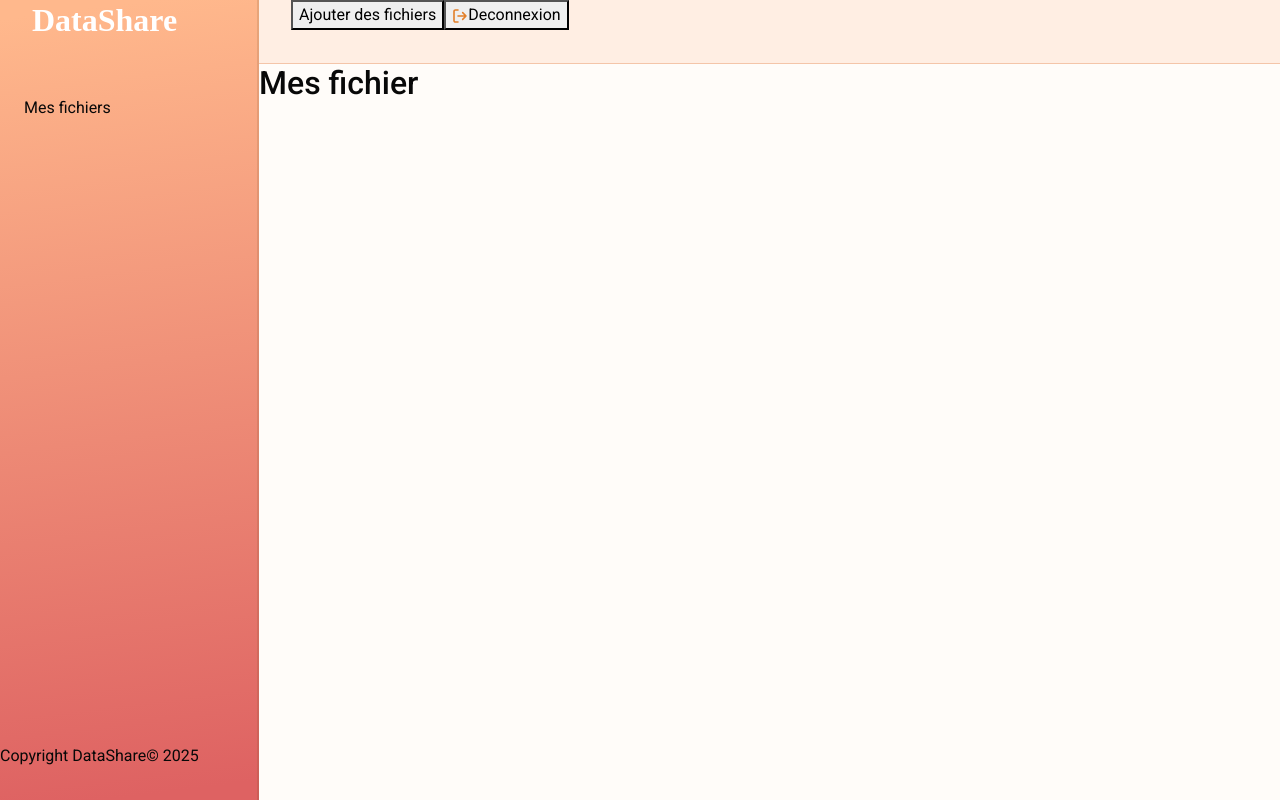
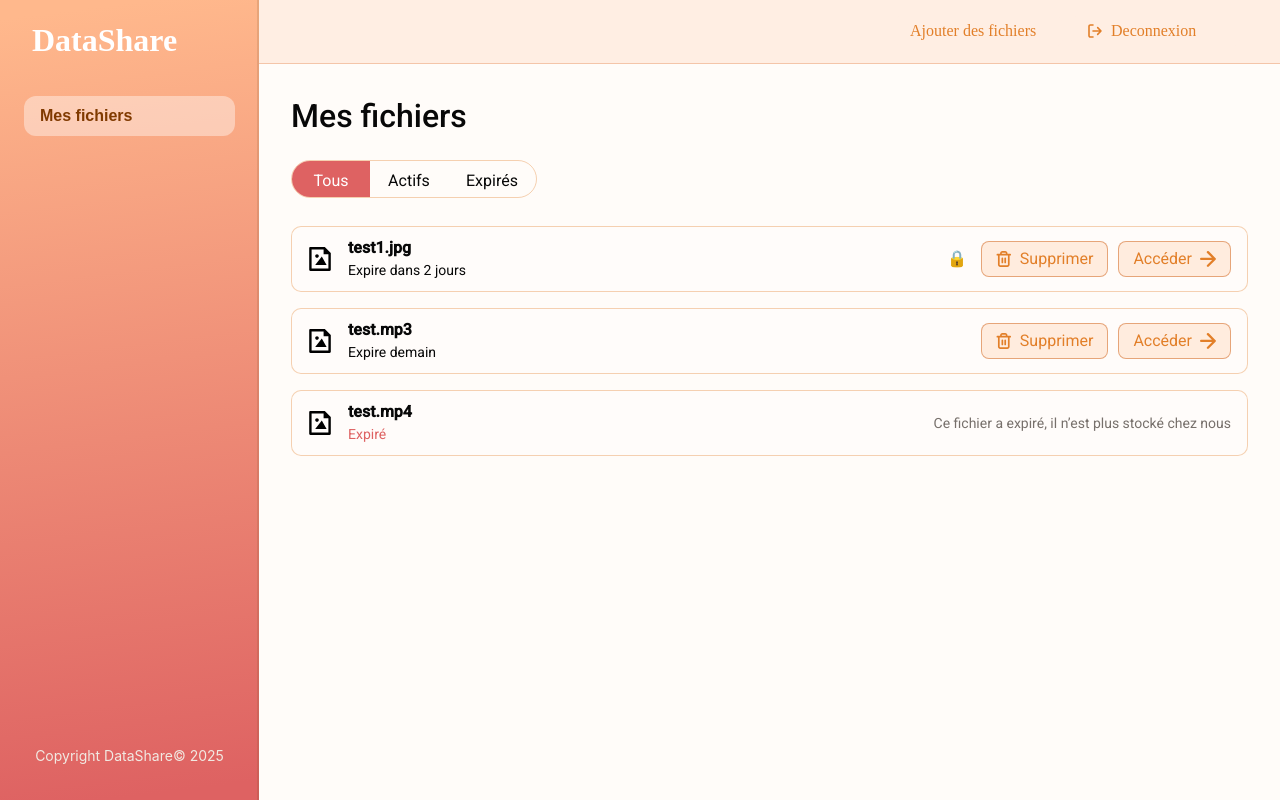
Before and after one commit to YONG1113/devops-projet-3-front-end, an Angular app: page /compte in a window 1280 px wide. Built offline with nearby package versions, Linux system fonts and the light colour scheme.

Commit message:
feat(US-05): create page for file history

```diff
--- a/src/app/pages/compte/compte.component.css
+++ b/src/app/pages/compte/compte.component.css
@@ -34,6 +34,7 @@
 }
 
 .sidebar-header-h1 {
+    margin-top: 20px;
     width: 157px;
     height: 40px;
     font-family: DM Sans;
@@ -54,6 +55,26 @@
     padding: 24px;
 }
 
+.menu-item>span {
+    display: flex;
+    align-items: center;
+
+    width: 211px;
+    height: 40px;
+    padding: 8px 16px;
+    box-sizing: border-box;
+
+    border-radius: 12px;
+
+    font-family: "DM Sans", sans-serif;
+    font-size: 16px;
+    font-weight: 600;
+    line-height: 24px;
+
+    color: rgba(128, 58, 0, 1);
+    background: rgba(255, 255, 255, 0.4);
+}
+
 .content-header {
     width: 100%;
     height: 64px;
@@ -63,9 +84,206 @@
     padding-left: 32px;
     border-bottom-width: 1px;
     background: rgba(255, 238, 227, 1);
-    border-bottom: 1px solid rgba(216, 97, 28, 0.29)
+    border-bottom: 1px solid rgba(216, 97, 28, 0.29);
+    display: flex;
+    justify-content: flex-end;
+}
+
+.sidebar-footer {
+    width: 100%;
+    height: 24px;
+
+    font-family: "Inter", sans-serif;
+    font-size: 14px;
+    font-weight: 400;
+    line-height: 24px;
+    letter-spacing: 0;
+
+    color: rgba(241, 233, 226, 1);
+
+    display: flex;
+    align-items: center;
+    justify-content: center;
 }
 
 .main-content {
     background: rgba(255, 193, 145, 0.05);
 }
+
+.content-header-button {
+    padding-top: 15px;
+    display: flex;
+    flex-direction: row;
+
+}
+
+.header-button {
+    padding-left: 15px;
+    width: 169px;
+    height: 32px;
+
+    display: flex;
+    align-items: center;
+    gap: 8px;
+    border: 1px solid;
+    border-color: rgba(255, 238, 227, 1);
+    border-radius: 8px;
+
+    text-align: center;
+    font-family: DM Sans;
+    font-weight: 400;
+    font-size: 16px;
+
+    line-height: 16px;
+    letter-spacing: 0%;
+    margin-right: 8px;
+    color: #E27F29;
+    background: rgba(255, 238, 227, 1);
+}
+
+.header-button:hover {
+    color: #FFFFFF;
+    background: #17130f;
+}
+
+.content-item {
+    padding: 32px;
+}
+
+.files-section h1 {
+    margin: 0 0 24px;
+    font-size: 32px;
+    line-height: 40px;
+}
+
+.file-filters {
+    display: inline-flex;
+    margin-bottom: 28px;
+    border: 1px solid rgba(226, 127, 41, 0.35);
+    border-radius: 20px;
+    overflow: hidden;
+}
+
+.filter-button {
+    min-width: 78px;
+    height: 36px;
+    padding: 8px 18px;
+    border: 0;
+    background: transparent;
+    color: #080808;
+    font: inherit;
+    cursor: pointer;
+}
+
+.filter-button.active {
+    background: #DE6262;
+    color: #FFFFFF;
+}
+
+.file-list {
+    display: flex;
+    flex-direction: column;
+    gap: 16px;
+    margin: 0;
+    padding: 0;
+    list-style: none;
+}
+
+.file-row {
+    min-height: 64px;
+    padding: 10px 16px;
+    display: flex;
+    align-items: center;
+    justify-content: space-between;
+    gap: 24px;
+    border: 1px solid rgba(226, 127, 41, 0.35);
+    border-radius: 10px;
+    background: rgba(255, 255, 255, 0.18);
+}
+
+.file-information,
+.file-actions {
+    display: flex;
+    align-items: center;
+}
+
+.file-information {
+    min-width: 0;
+    gap: 16px;
+}
+
+.file-icon {
+    flex: 0 0 auto;
+}
+
+.file-text {
+    min-width: 0;
+    display: flex;
+    flex-direction: column;
+    line-height: 22px;
+}
+
+.file-text strong {
+    overflow-wrap: anywhere;
+}
+
+.file-text span,
+.expired-message {
+    font-size: 14px;
+}
+
+.file-row:has(.expired-message) .file-text span {
+    color: #DE6262;
+}
+
+.file-actions {
+    flex: 0 0 auto;
+    gap: 10px;
+}
+
+.password-icon {
+    margin-right: 4px;
+    font-size: 16px;
+}
+
+.file-action-button {
+    height: 36px;
+    padding: 8px 14px;
+    border: 1px solid rgba(205, 94, 20, 0.5);
+    border-radius: 8px;
+    background: rgba(255, 129, 45, 0.13);
+    color: #E27F29;
+    font: inherit;
+    cursor: pointer;
+    display: inline-flex;
+    align-items: center;
+    justify-content: center;
+    gap: 8px;
+}
+
+.action-icon {
+    flex: 0 0 16px;
+    width: 16px;
+    height: 16px;
+}
+
+.file-action-button:hover {
+    background: #E27F29;
+    color: #FFFFFF;
+}
+
+.expired-message {
+    color: #77706b;
+}
+
+@media (max-width: 800px) {
+    .file-row {
+        align-items: flex-start;
+        flex-direction: column;
+    }
+
+    .file-actions {
+        width: 100%;
+        justify-content: flex-end;
+    }
+}
--- a/src/app/pages/compte/compte.component.html
+++ b/src/app/pages/compte/compte.component.html
@@ -17,16 +17,79 @@
   <div class="main-content">
     <div class="content-header">
       <div class="content-header-button">
-        <button>Ajouter des fichiers</button>
-        <button>
-          <img src="LogOut.svg" alt="" width="16" height="16" (click)="logout()" />Deconnexion
+        <button class="header-button">Ajouter des fichiers</button>
+        <button class="header-button" type="button" (click)="logout()">
+          <img src="LogOut.svg" alt="" width="16" height="16" />Deconnexion
         </button>
       </div>
     </div>
     <div class="content-item">
-      <h2>Mes fichier</h2>
-      <div class="item-tag"></div>
-      <div class="file-table"></div>
+      <section class="files-section">
+        <h1>Mes fichiers</h1>
+
+        <div class="file-filters" role="group" aria-label="Filtrer les fichiers">
+          <button
+            class="filter-button"
+            [class.active]="activeFilter === 'all'"
+            type="button"
+            (click)="setFilter('all')"
+          >
+            Tous
+          </button>
+          <button
+            class="filter-button"
+            [class.active]="activeFilter === 'active'"
+            type="button"
+            (click)="setFilter('active')"
+          >
+            Actifs
+          </button>
+          <button
+            class="filter-button"
+            [class.active]="activeFilter === 'expired'"
+            type="button"
+            (click)="setFilter('expired')"
+          >
+            Expirés
+          </button>
+        </div>
+
+        <ul class="file-list">
+          @for (file of filteredFiles; track file.id) {
+            <li class="file-row">
+              <div class="file-information">
+                <img class="file-icon" src="Vector.svg" alt="" width="24" height="24" />
+
+                <div class="file-text">
+                  <strong>{{ file.name }}</strong>
+                  <span>{{ file.expirationMessage }}</span>
+                </div>
+              </div>
+
+              <div class="file-actions">
+                @if (file.passwordProtected) {
+                  <span class="password-icon" aria-label="Protégé par mot de passe">🔒</span>
+                }
+
+                @if (!file.expired) {
+                  <button class="file-action-button" type="button">
+                    <img class="action-icon" src="delete.svg" alt="" width="16" height="16" />
+                    Supprimer
+                  </button>
+                  <button class="file-action-button" type="button">
+                    Accéder
+                    <img class="action-icon" src="go.svg" alt="" width="16" height="16" />
+                  </button>
+                } @else {
+                  <span class="expired-message"
+                    >Ce fichier a expiré, il n’est plus stocké chez nous</span
+                  >
+                }
+              </div>
+            </li>
+          }
+        </ul>
+      </section>
     </div>
   </div>
 </div>
--- a/src/app/pages/compte/compte.component.ts
+++ b/src/app/pages/compte/compte.component.ts
@@ -1,6 +1,16 @@
 import { Component, inject } from '@angular/core';
 import { UserService } from '../../core/service/user.service';
 import { Router } from '@angular/router';
+
+type FileFilter = 'all' | 'active' | 'expired';
+
+interface FileItem {
+  id: number;
+  name: string;
+  expirationMessage: string;
+  passwordProtected: boolean;
+  expired: boolean;
+}
 
 @Component({
   selector: 'app-compte',
@@ -12,6 +22,46 @@ export class CompteComponent {
   private userService = inject(UserService);
   private router = inject(Router);
 
+  activeFilter: FileFilter = 'all';
+
+  readonly files: FileItem[] = [
+    {
+      id: 1,
+      name: 'test1.jpg',
+      expirationMessage: 'Expire dans 2 jours',
+      passwordProtected: true,
+      expired: false,
+    },
+    {
+      id: 2,
+      name: 'test.mp3',
+      expirationMessage: 'Expire demain',
+      passwordProtected: false,
+      expired: false,
+    },
+    {
+      id: 3,
+      name: 'test.mp4',
+      expirationMessage: 'Expiré',
+      passwordProtected: false,
+      expired: true,
+    },
+  ];
+
+  get filteredFiles(): FileItem[] {
+    if (this.activeFilter === 'active') {
+      return this.files.filter((file) => !file.expired);
+    }
+    if (this.activeFilter === 'expired') {
+      return this.files.filter((file) => file.expired);
+    }
+    return this.files;
+  }
+
+  setFilter(filter: FileFilter): void {
+    this.activeFilter = filter;
+  }
+
   logout(): void {
     this.userService.logout();
     this.router.navigate(['/login']);
```
Also changed, not shown: public/delete.svg (added), public/go.svg (added).
